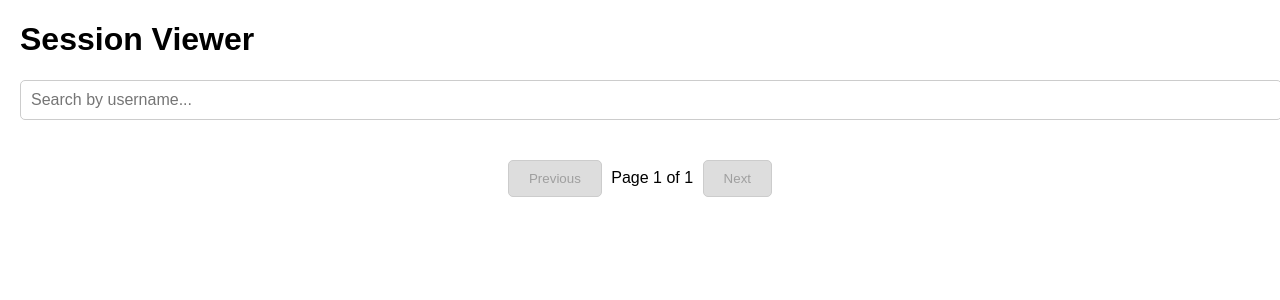
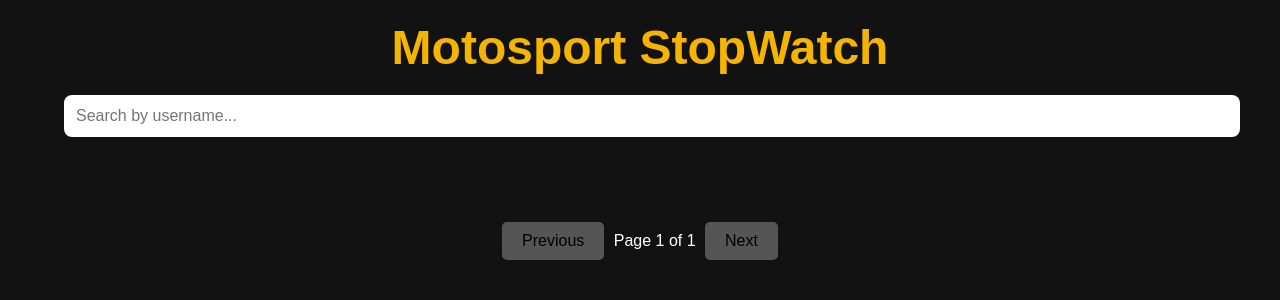
Before and after one commit to ciki1-hub/stoperica, a Flask app: template templates/index.html in a window 1280 px wide. Shown: the top 300 px of the page. Run offline with Flask 3, Linux system fonts and the light colour scheme; the template is opened without the code that fills it, so the values that code supplies are empty.

Commit message:
index.html

```diff
--- a/templates/index.html
+++ b/templates/index.html
@@ -7,90 +7,85 @@
     <style>
         body {
             font-family: Arial, sans-serif;
-            margin: 20px;
+            margin: 0;
+            padding: 0;
+            background-color: #121212;
+            color: white;
+            text-align: center;
+        }
+        .container {
+            width: 90%;
+            max-width: 1200px;
+            margin: 20px auto;
+        }
+        h1 {
+            font-size: 3rem;
+            margin: 20px 0;
+            color: #f4b400;
         }
         #searchBox {
             width: 100%;
-            padding: 10px;
+            padding: 12px;
             margin-bottom: 20px;
-            border: 1px solid #ccc;
-            border-radius: 5px;
+            border: none;
+            border-radius: 8px;
             font-size: 16px;
         }
         #session-grid {
             display: grid;
-            grid-template-columns: repeat(4, minmax(250px, 1fr)); /* 4 columns with a minimum width of 250px */
-            gap: 20px; /* Space between cards */
+            grid-template-columns: repeat(auto-fit, minmax(280px, 1fr));
+            gap: 20px;
+            padding: 20px;
         }
         .session-card {
-            border: 1px solid #ccc;
-            border-radius: 5px;
+            background: #1e1e1e;
+            border-radius: 10px;
             padding: 15px;
-            background-color: #f9f9f9;
+            box-shadow: 0 4px 8px rgba(255, 255, 255, 0.1);
         }
         .session-card h3 {
-            margin-top: 0;
-        }
-        .session-card p {
-            margin: 5px 0;
-        }
-        .lap {
-            margin-left: 20px;
-        }
-        .sector {
-            margin-left: 40px;
+            color: #f4b400;
         }
         #pagination {
             margin-top: 20px;
-            text-align: center;
         }
         #pagination button {
             padding: 10px 20px;
-            margin: 0 5px;
-            border: 1px solid #ccc;
+            margin: 5px;
+            border: none;
             border-radius: 5px;
-            background-color: #f9f9f9;
+            background-color: #f4b400;
+            color: black;
             cursor: pointer;
+            font-size: 16px;
         }
         #pagination button:disabled {
-            background-color: #ddd;
+            background-color: #555;
             cursor: not-allowed;
-        }
-        #loading {
-            text-align: center;
-            margin: 20px 0;
-            display: none;
         }
     </style>
 </head>
 <body>
-    <h1>Session Viewer</h1>
-
-    <!-- Search Box -->
+    <div class="container">
+        <h1>Motosport StopWatch</h1>
         <input type="text" id="searchBox" placeholder="Search by username...">
-
-    <!-- Session Grid -->
         <div id="session-grid">
             <!-- Session cards will be displayed here -->
         </div>
-
-    <!-- Loading Spinner -->
         <div id="loading">Loading...</div>
-
-    <!-- Pagination -->
         <div id="pagination">
             <button id="prevPage" disabled>Previous</button>
             <span id="pageInfo">Page 1 of 1</span>
             <button id="nextPage" disabled>Next</button>
+        </div>
     </div>
 
     <script>
         let currentPage = 1;
         let totalPages = 1;
         let searchTerm = '';
-        const sessionsPerPage = 10; // Number of sessions per page
+        const sessionsPerPage = 10;
 
-        // Fetch and display session data
         async function fetchSessions(page = 1, search = '') {
             showLoading(true);
             const response = await fetch(`/sessions?page=${page}&limit=${sessionsPerPage}&search=${search}`);
@@ -102,10 +97,9 @@
             updatePagination();
         }
 
-        // Display session data in a grid layout
         function displaySessions(sessions) {
             const sessionGrid = document.getElementById('session-grid');
-            sessionGrid.innerHTML = ''; // Clear previous data
+            sessionGrid.innerHTML = '';
 
             if (sessions.length === 0) {
                 sessionGrid.textContent = 'No sessions found.';
@@ -128,20 +122,16 @@
                     <p><strong>Consistency:</strong> ${session.consistency}</p>
                 `;
 
-                // Display laps and sectors
                 session.laps.forEach((lap, lapIndex) => {
                     const lapDiv = document.createElement('div');
                     lapDiv.className = 'lap';
                     lapDiv.innerHTML = `<strong>Lap ${lapIndex + 1}:</strong> ${lap}`;
-
-                    // Display sectors for this lap
                     session.sectors[lapIndex].forEach((sector, sectorIndex) => {
                         const sectorDiv = document.createElement('div');
                         sectorDiv.className = 'sector';
                         sectorDiv.innerHTML = `<strong>Sector ${sectorIndex + 1}:</strong> ${sector}`;
                         lapDiv.appendChild(sectorDiv);
                     });
-
                     sessionCard.appendChild(lapDiv);
                 });
 
@@ -149,27 +139,19 @@
             });
         }
 
-        // Update pagination buttons and page info
         function updatePagination() {
-            const prevPageButton = document.getElementById('prevPage');
-            const nextPageButton = document.getElementById('nextPage');
-            const pageInfo = document.getElementById('pageInfo');
-
-            prevPageButton.disabled = currentPage <= 1;
-            nextPageButton.disabled = currentPage >= totalPages;
-            pageInfo.textContent = `Page ${currentPage} of ${totalPages}`;
+            document.getElementById('prevPage').disabled = currentPage <= 1;
+            document.getElementById('nextPage').disabled = currentPage >= totalPages;
+            document.getElementById('pageInfo').textContent = `Page ${currentPage} of ${totalPages}`;
         }
 
-        // Show or hide the loading spinner
         function showLoading(show) {
-            const loadingDiv = document.getElementById('loading');
-            loadingDiv.style.display = show ? 'block' : 'none';
+            document.getElementById('loading').style.display = show ? 'block' : 'none';
         }
 
-        // Add event listeners
         document.getElementById('searchBox').addEventListener('input', () => {
             searchTerm = document.getElementById('searchBox').value.trim();
-            currentPage = 1; // Reset to the first page when searching
+            currentPage = 1;
             fetchSessions(currentPage, searchTerm);
         });
 
@@ -187,7 +169,6 @@
             }
         });
 
-        // Fetch sessions when the page loads
         fetchSessions(currentPage, searchTerm);
     </script>
 </body>
```
Lines whose indentation alone changed are shown as unchanged.
